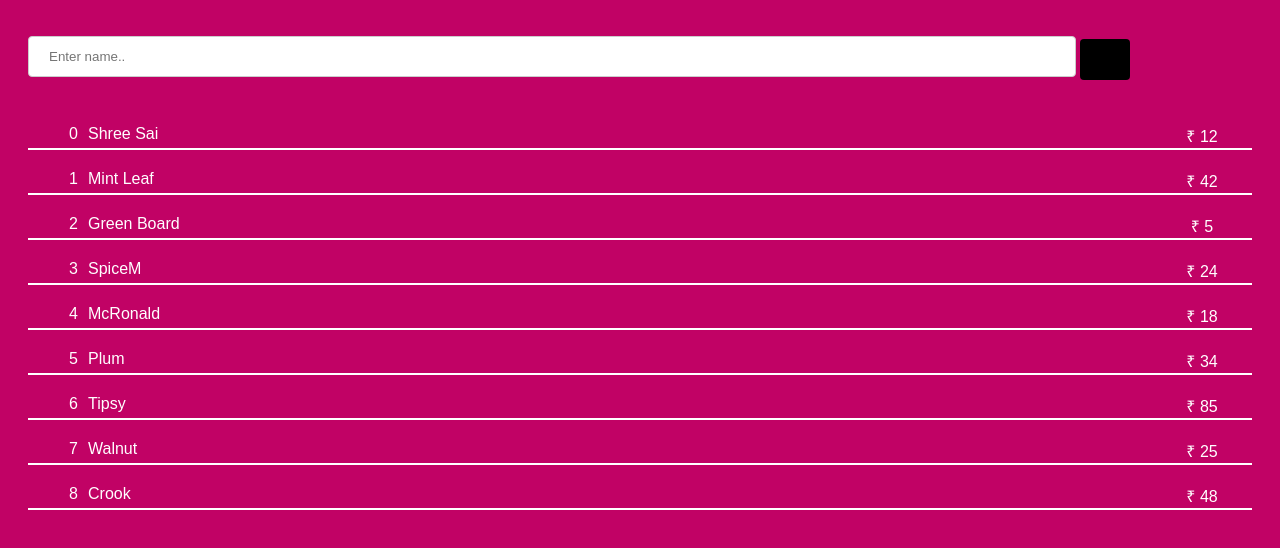
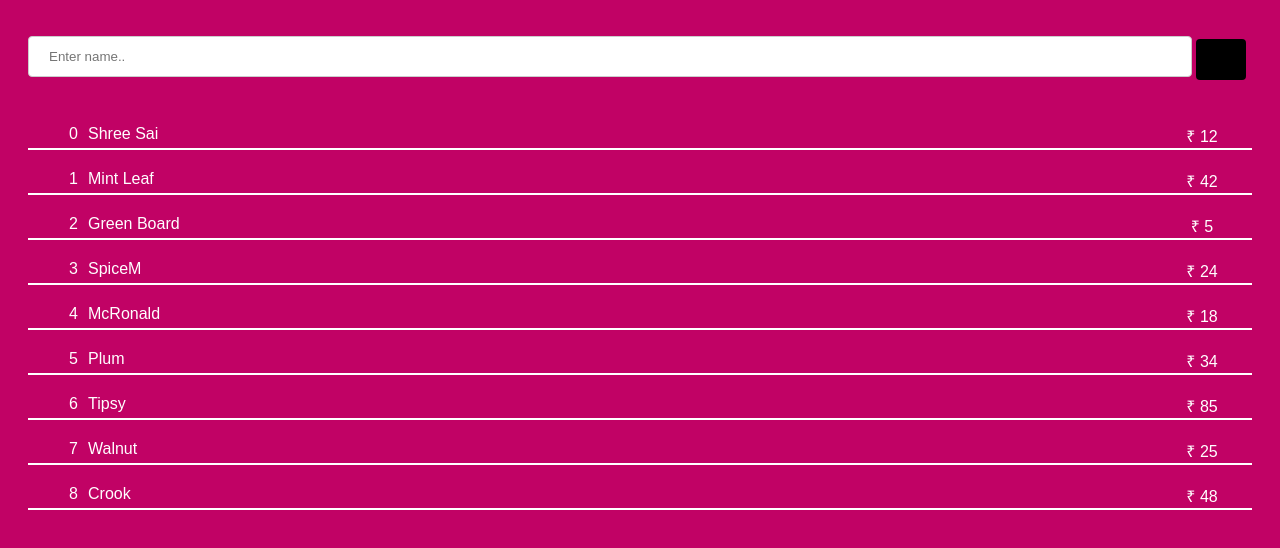
Before and after one commit to alpeshgit/alpeshgit.github.io, a plain HTML site: page OYO/oyo.html in a window 1280 px wide. Drawn offline with Linux system fonts and the light colour scheme.

Commit message:
Update style.css

```diff
--- a/OYO/style.css
+++ b/OYO/style.css
@@ -12,10 +12,10 @@
 }
 
 input[type=text], select {
-    width: calc(90% - 54px);
-    width: -moz-calc(90% - 54px);
-    width: -o-calc(90% - 54px);
-    width: -webkit-calc(90% - 54px);
+    width: calc(100% - 60px);
+    width: -moz-calc(100% - 60px);
+    width: -o-calc(100% - 60px);
+    width: -webkit-calc(100% - 60px);
     min-width: 150px;
     padding: 12px 20px;
     margin: 8px 0;
```
